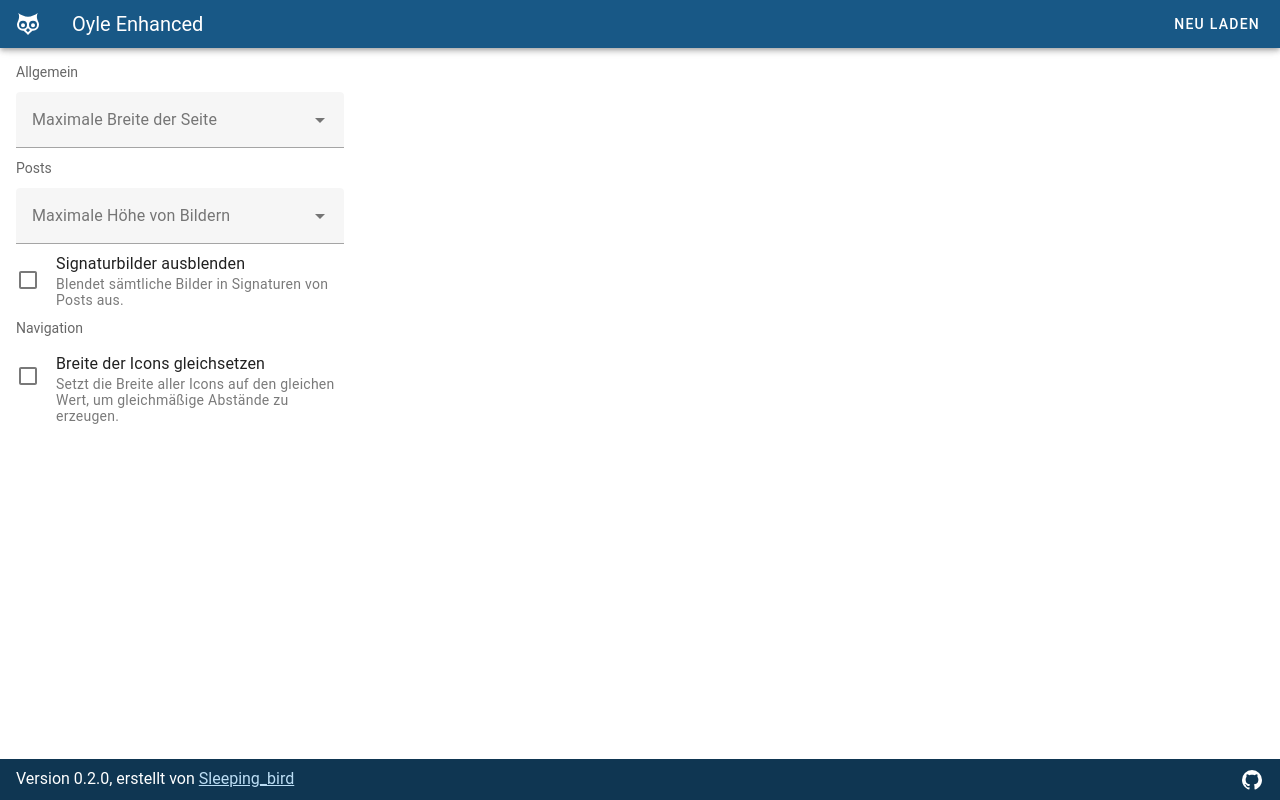
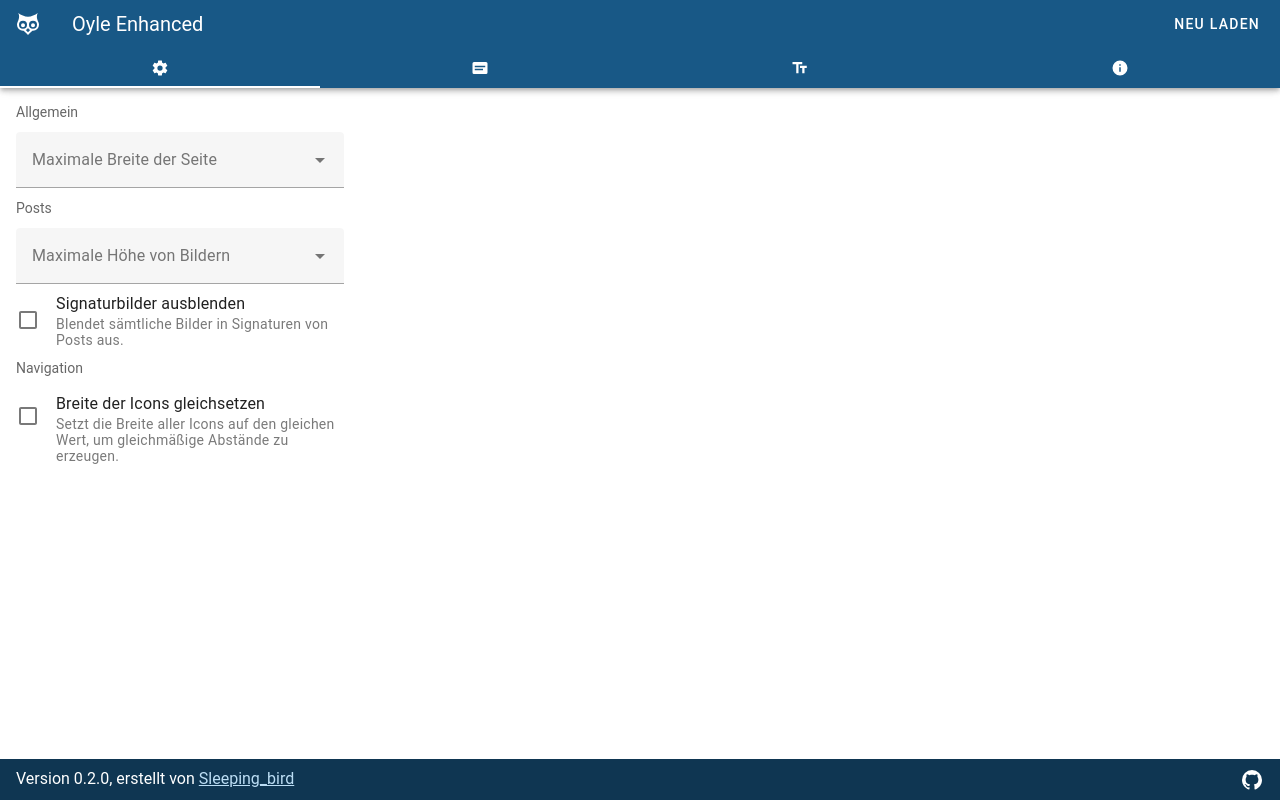
Before and after one commit to C0Nd3Mnd/oyle-enhanced, a Vue app: page / in a window 1280 px wide. Built offline with nearby package versions, Linux system fonts and the light colour scheme.

Commit message:
Add dummy tab UI concept

```diff
--- a/src/App.vue
+++ b/src/App.vue
@@ -1,7 +1,17 @@
 <script setup lang="ts">
 import { ref } from "vue";
 import { version } from "../package.json";
-import { mdiOwl, mdiCat, mdiBird, mdiSleep, mdiGithub } from "@mdi/js";
+import {
+  mdiOwl,
+  mdiCat,
+  mdiBird,
+  mdiSleep,
+  mdiGithub,
+  mdiFormatSize,
+  mdiCog,
+  mdiInformation,
+  mdiCardText,
+} from "@mdi/js";
 import FeatureToggle from "./components/FeatureToggle.vue";
 import { useAddonStore } from "./stores/addon";
 
@@ -85,6 +95,8 @@
 }
 
 const addonStore = useAddonStore();
+
+const activeTab = ref("general");
 </script>
 
 <template>
@@ -98,6 +110,33 @@
           Lädt alle im Browser geöffneten oyle-community.de Tabs neu.
         </v-tooltip>
       </v-btn>
+
+      <template #extension>
+        <v-tabs v-model="activeTab" grow density="compact">
+          <v-tab value="general">
+            <v-icon>{{ mdiCog }}</v-icon>
+            <v-tooltip activator="parent" location="bottom">
+              Allgemein
+            </v-tooltip>
+          </v-tab>
+          <v-tab value="posts">
+            <v-icon>{{ mdiCardText }}</v-icon>
+            <v-tooltip activator="parent" location="bottom">Posts</v-tooltip>
+          </v-tab>
+          <v-tab value="font">
+            <v-icon>{{ mdiFormatSize }}</v-icon>
+            <v-tooltip activator="parent" location="bottom">
+              Schriftart
+            </v-tooltip>
+          </v-tab>
+          <v-tab value="about">
+            <v-icon>{{ mdiInformation }}</v-icon>
+            <v-tooltip activator="parent" location="bottom">
+              Informationen
+            </v-tooltip>
+          </v-tab>
+        </v-tabs>
+      </template>
     </v-app-bar>
     <v-main>
       <v-list select-strategy="independent" density="compact">
```
